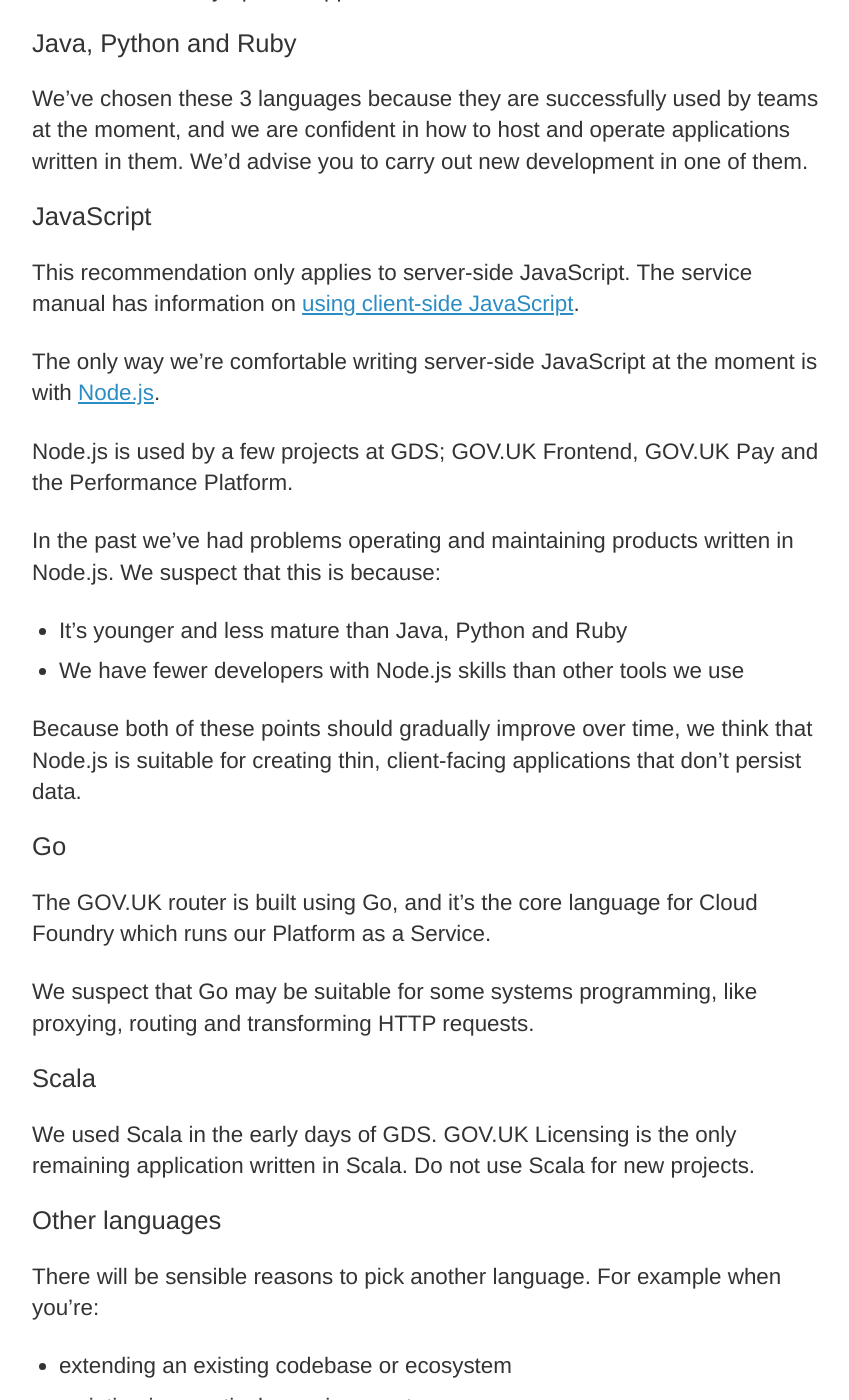
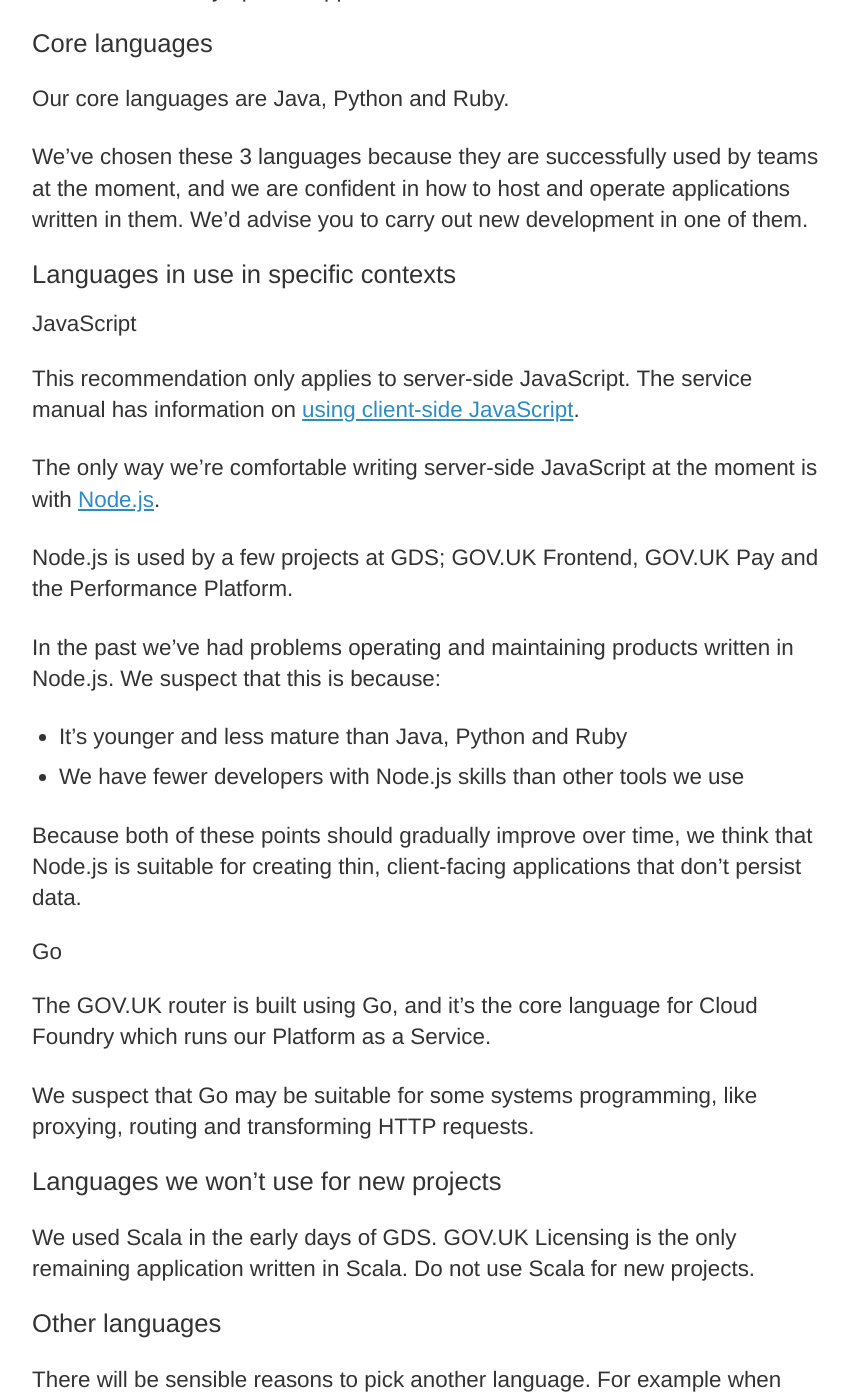
Before and after one commit to alphagov/gds-way, a Jekyll site: the page built from programming-languages.md, in a window 1280 px wide and 1400 px high, scrolled down 760 px. Shown: the whole window, without its empty margins (8-857 px from the left). Built offline with Jekyll 4.4.1, drawn with Linux system fonts in a browser that asks for light colours.

Commit message:
Make headings more clear

```diff
--- a/programming-languages.md
+++ b/programming-languages.md
@@ -19,14 +19,18 @@ This should make it easier for developers to:
 - improve their personal development
 - master how they operate applications
 
-## Java, Python and Ruby
+## Core languages
+
+Our core languages are __Java, Python and Ruby__.
 
 We've chosen these 3 languages because they are successfully used by
 teams at the moment, and we are confident in how to host and operate
 applications written in them. We'd advise you to carry out new
 development in one of them.
 
-## JavaScript
+## Languages in use in specific contexts
+
+### JavaScript
 
 This recommendation only applies to server-side JavaScript.
 The service manual has information on
@@ -51,7 +55,7 @@ Because both of these points should gradually improve over time, we think
 that Node.js is suitable for creating thin, client-facing applications
 that don't persist data.
 
-## Go
+### Go
 
 The GOV.UK router is built using Go, and it's the core language for Cloud
 Foundry which runs our Platform as a Service.
@@ -59,9 +63,9 @@ Foundry which runs our Platform as a Service.
 We suspect that Go may be suitable for some systems programming, like proxying,
 routing and transforming HTTP requests.
 
-## Scala
+## Languages we won't use for new projects
 
-We used Scala in the early days of GDS. GOV.UK Licensing is the only remaining
+We used __Scala__ in the early days of GDS. GOV.UK Licensing is the only remaining
 application written in Scala. Do not use Scala for new projects.
 
 ## Other languages
```
